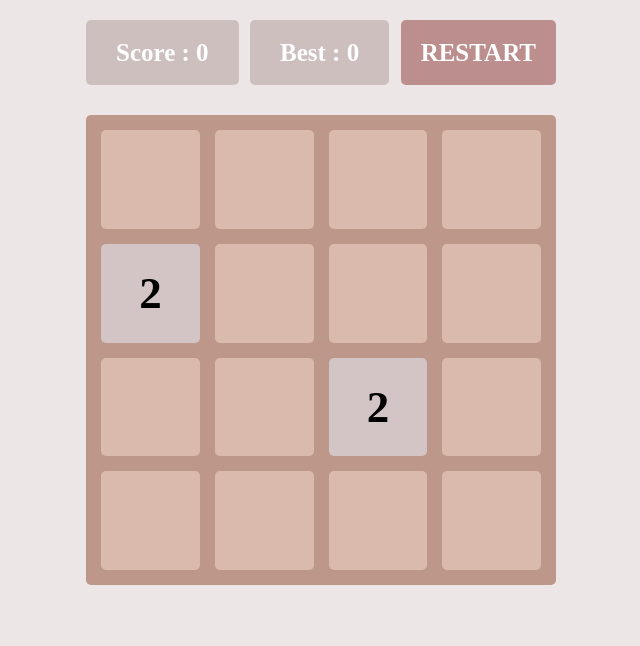
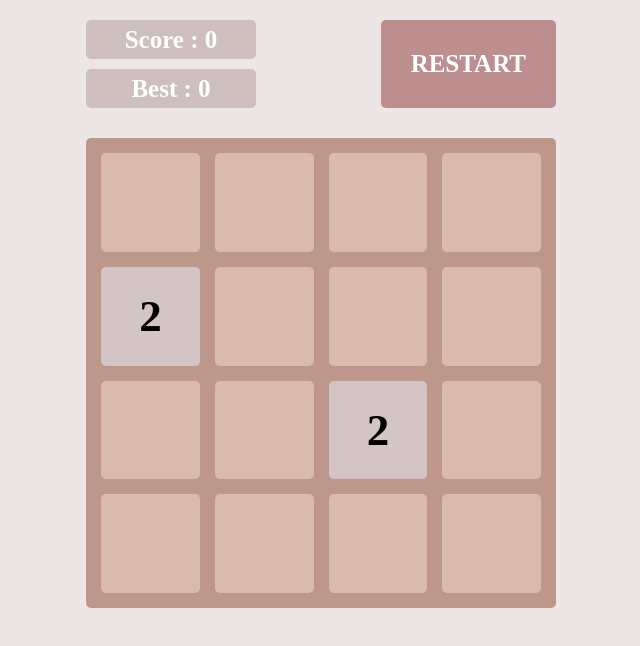
Before and after one commit to MARIENKOW/2048-game, a React (Create React App) app: page / in a window 1280 px wide. Shown: the top 646 px of the page, without its empty margins (319-959 px from the left). Built offline with nearby package versions, Linux system fonts and the light colour scheme.

Commit message:
change some css

```diff
--- a/src/App.jsx
+++ b/src/App.jsx
@@ -1,4 +1,4 @@
-import { useEffect, useState,useMemo} from 'react';
+import { useEffect, useState, useMemo } from 'react';
 import Game from './components/Game/Game';
 import Title from './components/Title/Title';
 import help from './heplfulScripts';
@@ -9,11 +9,11 @@ import startInfo from './StartInfo';
 function App() {
   const [data, setData] = useState(startInfo.startArray)
   const [score, setScore] = useState(startInfo.startScore)
-  const [bestScore,setBestScore] = useState(startInfo.bestScore);
+  const [bestScore, setBestScore] = useState(startInfo.bestScore);
 
   useEffect(() => {
     const empty = help.takeEmpty(data);
-    if (!empty || empty.length === 16 ) addNewSquare(data);
+    if (!empty || empty.length === 16) addNewSquare(data);
   }, [])
   useEffect(() => {
     const onKeyPress = ({ code }) => {
@@ -37,16 +37,16 @@ function App() {
       window.removeEventListener('keyup', onKeyPress);
     }
   }, [data])
-  useEffect(()=>{
-    localStorage.setItem('data',JSON.stringify(data));
-  },[data])
-  useEffect(()=>{
-    localStorage.setItem('startScore',score);
-    if(score>bestScore){
+  useEffect(() => {
+    localStorage.setItem('data', JSON.stringify(data));
+  }, [data])
+  useEffect(() => {
+    localStorage.setItem('startScore', score);
+    if (score > bestScore) {
       setBestScore(score)
-      localStorage.setItem('bestScore',score);
+      localStorage.setItem('bestScore', score);
     }
-  },[score])
+  }, [score])
 
 
   function changes(code, dataLink) {
@@ -118,7 +118,7 @@ function App() {
     }
     setData(dataCopy);
   }
-  function restart(){
+  function restart() {
     setScore(0)
     addNewSquare(help.emptyArr)
   }
@@ -128,16 +128,18 @@ function App() {
 
       return { display: 'flex' }
     }
-    return {display:'none'}
+    return { display: 'none' }
   }, [data])
 
   return (
     <div className={styles.app}>
-      <section className={styles.control}>
-        <Title score={score}>Score : </Title>
-        <Title score={bestScore}>Best : </Title>
-        <button onClick={restart}>restart</button>
-      </section>
+      <div className={styles.container}>
+        <section className={styles.info}>
+          <Title score={score}>Score : </Title>
+          <Title score={bestScore}>Best : </Title>
+        </section>
+        <button className={styles.btn} onClick={restart}>restart</button>
+      </div>
       <Game over={over} updateData={(value) => addNewSquare(changes(value, data))} data={data} />
     </div>
   );
--- a/src/App.module.scss
+++ b/src/App.module.scss
@@ -9,16 +9,23 @@ body{
   margin: auto;
   padding: 20px 15px;
 }
-.control{
+.container{
   display: flex;
-  justify-content: space-between;
-  button{
+  // justify-content: space-between;
+  gap: 10px;
+}
+.info{
+  display:flex;
+  flex-direction: column;
+  gap: 10px;
+  flex:1;
+}
+.btn{
   border-radius: 5px;
-    padding: 15px 20px;
+  padding: 15px 30px;
   font-size: 25px;
   font-weight: 600;
   text-transform: uppercase;
   background-color: #bd8e8e;
   color: #fff;
 }
-}
--- a/src/components/Title/title.module.scss
+++ b/src/components/Title/title.module.scss
@@ -1,9 +1,11 @@
 .score {
-   display: inline-block;
+   display: flex;
    font-weight: 600;
    font-size: 25px;
    color: #ffffff;
    background-color: #cebfbf;
-   padding: 20px 30px;
+   padding: 7px 0;
+   max-width: 170px;
+   justify-content: center;
    border-radius: 5px;
 }
```
Lines whose indentation alone changed are shown as unchanged.
